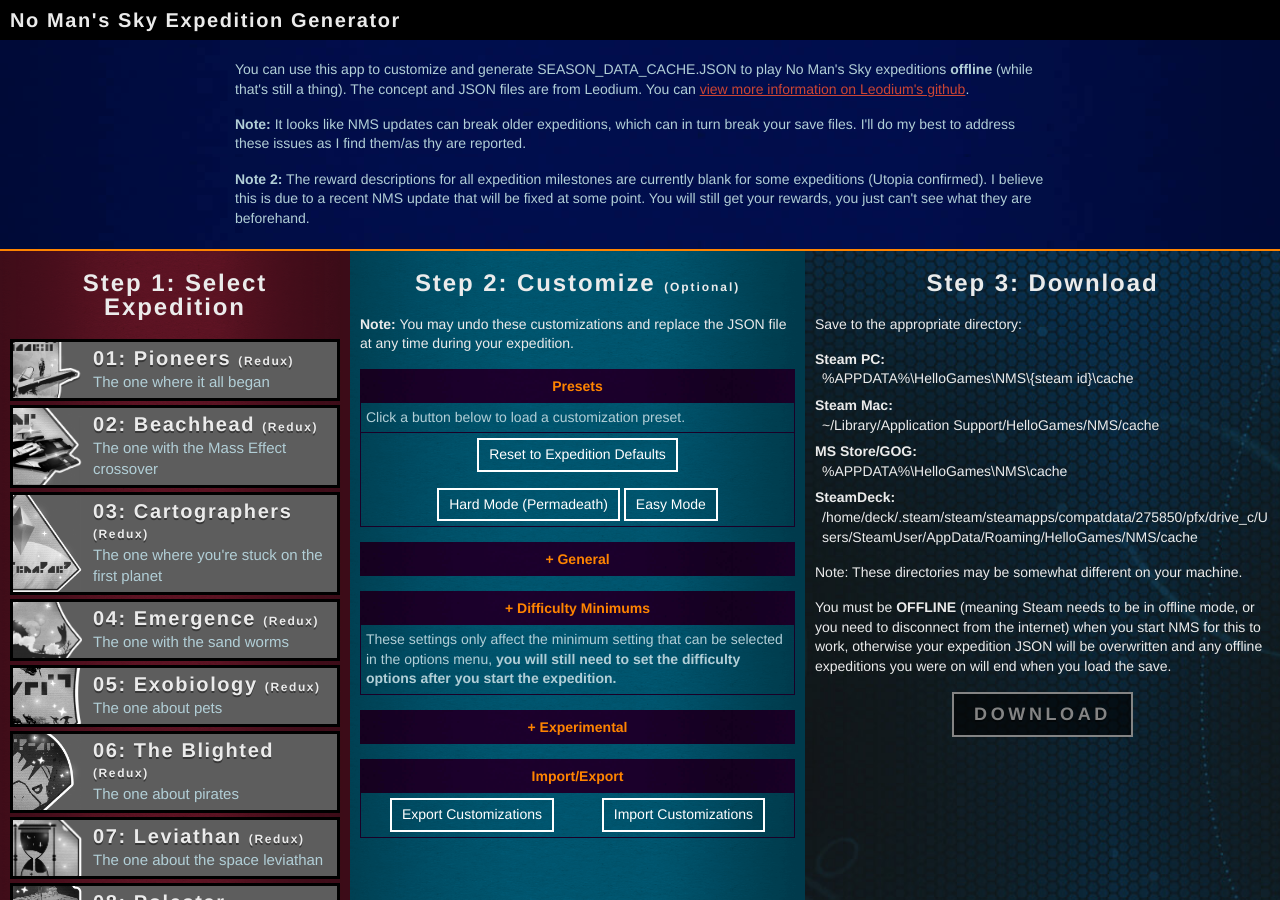
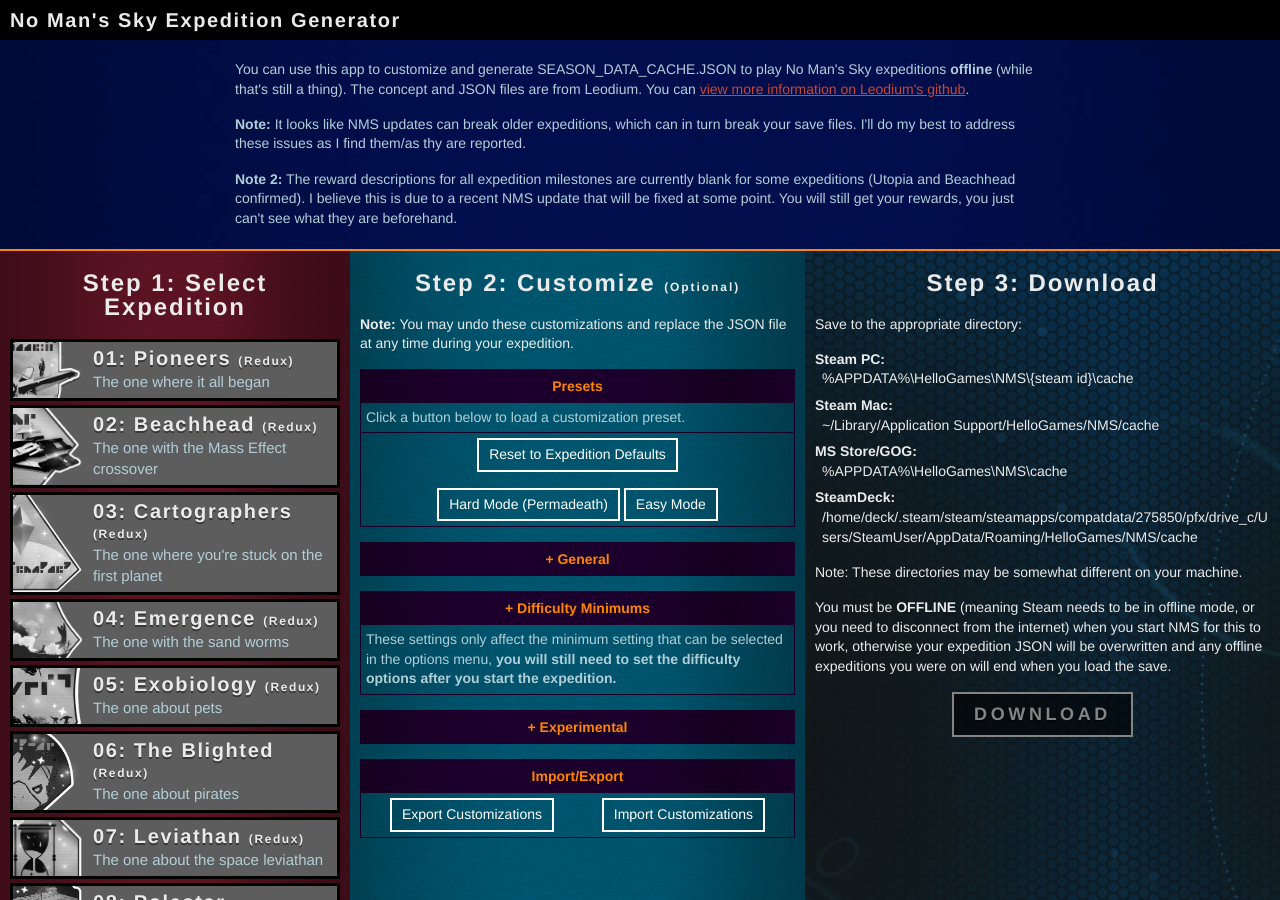
Before and after one commit to cwmonkey/nms-expeditions, a Jekyll site: the page built from index.html, in a window 1280 px wide and 900 px high. Built offline with Jekyll 4.4.1, drawn with Linux system fonts in a browser that asks for light colours; some web fonts are replaced; some of the changed text lies outside the part shown.

Commit message:
Add reward description notice for beachhead

```diff
--- a/_data/expeditions.yml
+++ b/_data/expeditions.yml
@@ -10,6 +10,7 @@
   image: e02_beachhead.png
   json: 02_redux_beachhead.json
   redux: 1
+  notice: Reward descriptions do not show up, but you will still get the rewards.
 - id: e03
   name: '03: Cartographers'
   description: The one where you're stuck on the first planet
--- a/index.html
+++ b/index.html
@@ -30,7 +30,7 @@
       <strong>Note:</strong> It looks like NMS updates can break older expeditions, which can in turn break your save files. I'll do my best to address these issues as I find them/as thy are reported.
     </p>
     <p>
-      <strong>Note 2:</strong> The reward descriptions for all expedition milestones are currently blank for some expeditions (Utopia confirmed). I believe this is due to a recent NMS update that will be fixed at some point. You will still get your rewards, you just can't see what they are beforehand.
+      <strong>Note 2:</strong> The reward descriptions for all expedition milestones are currently blank for some expeditions (Utopia and Beachhead confirmed). I believe this is due to a recent NMS update that will be fixed at some point. You will still get your rewards, you just can't see what they are beforehand.
     </p>
   </div></section>
 
```
Also changed, not shown: other parts of index.html (+1 -0 lines).
